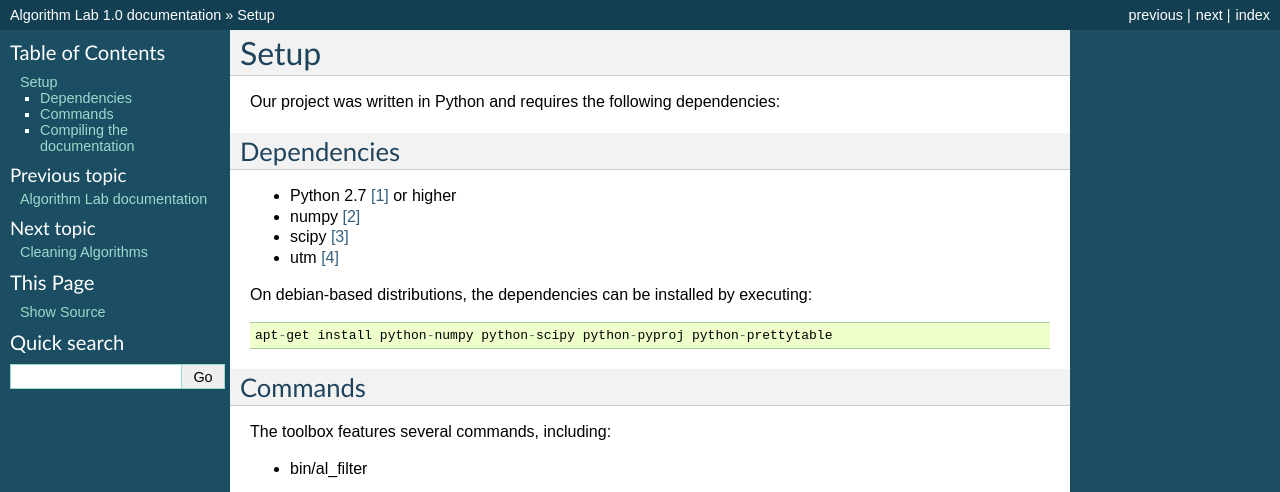
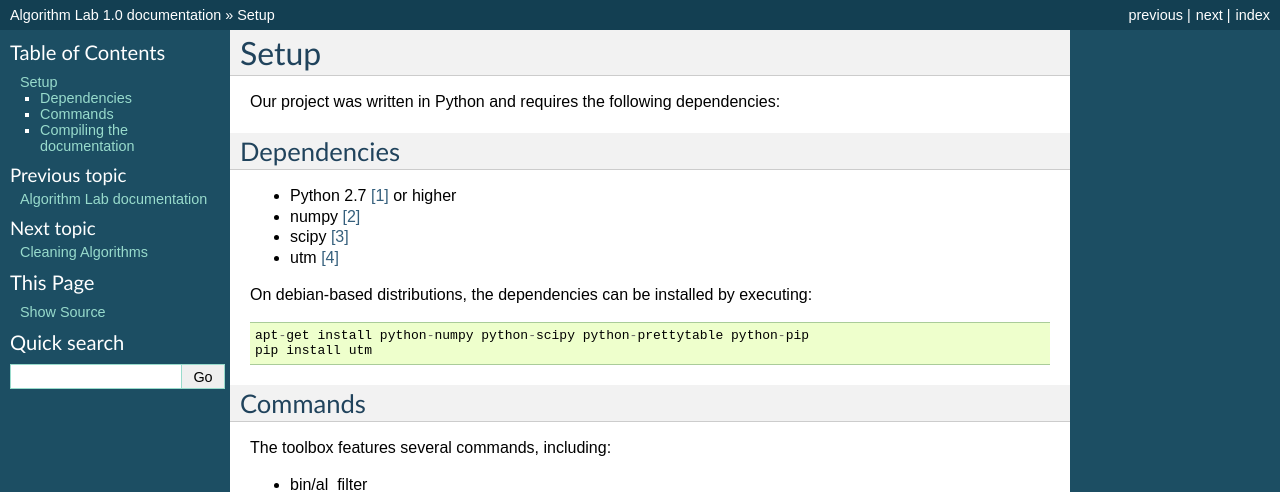
Before and after one commit to fhirschmann/algolab, a Sphinx documentation site: the page built from doc/setup.rst, in a window 1280 px wide and 900 px high, cut to the strip 0-492 px from the top of the window. Built offline with Sphinx 7.4.7, drawn with Linux system fonts in a browser that asks for light colours; formulas are drawn with MathJax 3.

Commit message:
updated docs

```diff
--- a/doc/setup.rst
+++ b/doc/setup.rst
@@ -16,7 +16,8 @@ Dependencies
 On debian-based distributions, the dependencies can be installed
 by executing::
 
-    apt-get install python-numpy python-scipy python-pyproj python-prettytable
+    apt-get install python-numpy python-scipy python-prettytable python-pip
+    pip install utm
 
 Commands
 ========
```
